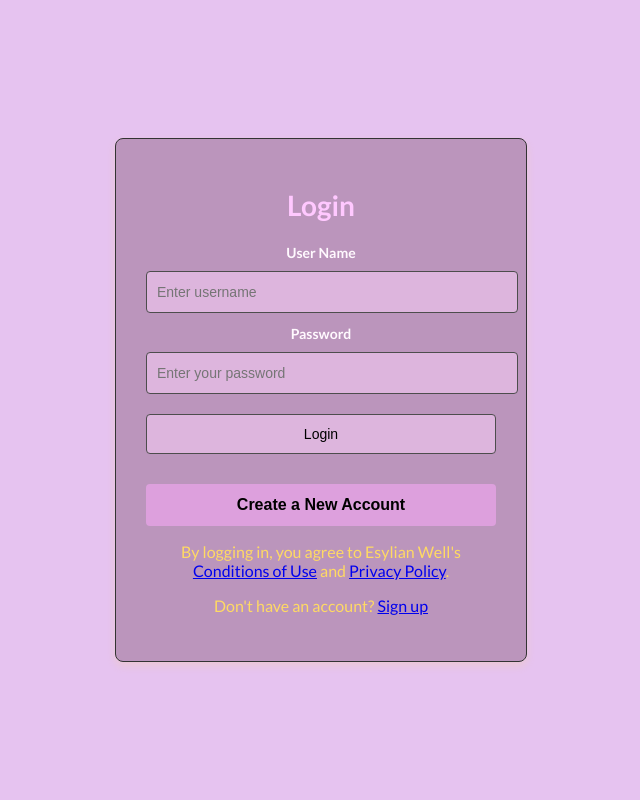
After one commit to Anvi-g/Team-118-CyberWizards-ElysianWell, a Flask app: page /login in a window 1280 px wide. The commit adds this page. Shown: the whole page, without its empty margins (319-959 px from the left). Run offline with Flask 3, Linux system fonts and the light colour scheme.

Commit message:
added login and signup page and respective routes using flask

```diff
--- a/Templates/index.html
+++ b/Templates/index.html
@@ -9,8 +9,8 @@
 </head>
 <body>
     <div class="header">
-        <a href="/templates/login.html">Login</a>
-        <a href="/templates/signup.html">Sign Up</a>
+        <a href="{{url_for('login')}}">Login</a>
+        <a href="{{url_for('signup')}}">SignUp</a>
     </div>
     <div class="container">
         <div class="title">Esylian Well</div>
--- /dev/null
+++ b/Templates/login.html
@@ -0,0 +1,124 @@
+<!DOCTYPE html>
+<html lang="en">
+
+<head>
+    <meta charset="UTF-8">
+    <meta http-equiv="X-UA-Compatible" content="IE=edge">
+    <meta name="viewport" content="width=device-width, initial-scale=1.0">
+    <title>Login</title>
+
+
+    <style>
+      @import url('https://fonts.googleapis.com/css2?family=Lato:wght@300;400;700&display=swap');
+
+body {
+    background-color: #e6c3f0; /* Updated background */
+    color: #FFDA63;
+    font-family: 'Lato', sans-serif;
+    margin: 0;
+    padding: 0;
+    display: flex;
+    justify-content: center;
+    align-items: center;
+    height: 100vh;
+}
+
+#login-form-div {
+    background-color: #bb95bc; /* Updated form background */
+    width: 350px;
+    height: fit-content;
+    margin: 100px auto;
+    border: 1px solid #333333;
+    padding: 30px;
+    border-radius: 8px;
+    box-shadow: 0 4px 8px rgba(255, 218, 99, 0.2);
+    text-align: center;
+}
+
+#login-form-div>h1 {
+    margin-bottom: 20px;
+    font-weight: 700;
+    font-size: 28px;
+    color: #ffc8ff;
+}
+
+input {
+    width: 100%;
+    height: 40px;
+    outline: none;
+    padding: 0 10px;
+    margin: 10px 0;
+    background-color: #ddb5dd;
+    border: 1px solid #4d4d4d;
+    border-radius: 4px;
+    color: black;
+    font-size: 14px;
+    transition: border-color 0.3s ease;
+}
+
+input:focus {
+    border-color: #FFDA63;
+}
+
+label {
+    font-size: 14px;
+    font-weight: 600;
+    color: #fff9fe;
+}
+
+form+p {
+    font-size: 14px;
+    line-height: 23px;
+    color: #FFDA63;
+}
+
+form+p a {
+    text-decoration: none;
+    color: #FFEB3B;
+    transition: color 0.3s ease;
+}
+
+form+p a:hover {
+    color: #FFDA63;
+}
+
+#create-account {
+    background-color: plum;
+    color: #000000;
+    border: none;
+    border-radius: 4px;
+    cursor: pointer;
+    padding: 12px;
+    margin-top: 20px;
+    width: 100%;
+    font-size: 16px;
+    font-weight: bold;
+    transition: background-color 0.3s ease;
+}
+
+#create-account:hover {
+    background-color: rgb(163, 107, 163);
+}
+</style>
+
+</head>
+
+<body>
+
+    <div id="login-form-div">
+        <h1>Login</h1>
+        <form method="POST">
+            <label for="user">User Name</label>
+            <input type="text" id="user" name="username" placeholder="Enter username" required />
+            <label for="password">Password</label>
+            <input type="password" id="password" name="password" placeholder="Enter your password" required />
+            <input type="submit" value="Login" />
+        </form>
+        <button id="create-account"  onclick="window.location.href='{{ url_for('signup') }}'" >Create a New Account</button>
+        <p>By logging in, you agree to Esylian Well's <a href="#">Conditions of Use</a> and <a href="#">Privacy Policy</a>.</p>
+        <p>Don't have an account? <a href="Team-118-CyberWizards-ElysianWell/Templates/signup.html">Sign up</a></p>
+    </div>
+
+</body>
+
+</html>
--- a/app.py
+++ b/app.py
@@ -15,6 +15,13 @@ def symptoms():
 def content():
     return render_template('contentpage.html')
 
+@app.route('/signup')
+def signup():
+    return render_template('signup.html')
+
+@app.route('/login')
+def login():
+    return render_template('login.html')
 
 
 
```
Also changed, not shown: Templates/signup.html (added, +319 -0 lines).
